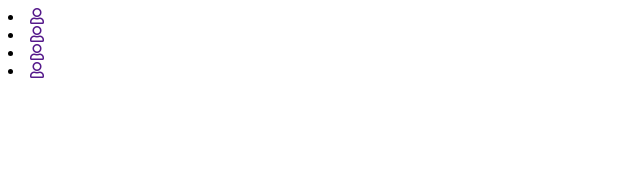
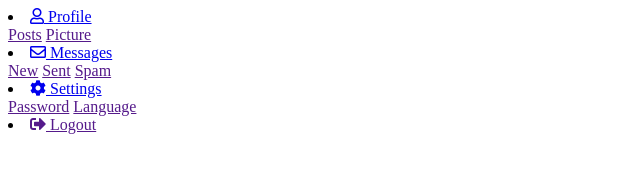
Before and after one commit to Annie-Huang/accordion-css-only, a website: page index.html in a window 1280 px wide. Shown: the whole page, without its empty margins (0-640 px from the left). Drawn offline with Linux system fonts and the light colour scheme.

Commit message:
Finish the html markup

```diff
--- a/index.html
+++ b/index.html
@@ -5,22 +5,48 @@
     <meta name="viewport"
           content="width=device-width, user-scalable=no, initial-scale=1.0, maximum-scale=1.0, minimum-scale=1.0">
     <meta http-equiv="X-UA-Compatible" content="ie=edge">
-    <link rel="stylesheet" href="https://cdnjs.cloudflare.com/ajax/libs/font-awesome/5.13.0/css/all.min.css" integrity="sha256-h20CPZ0QyXlBuAw7A+KluUYx/3pK+c7lYEpqLTlxjYQ=" crossorigin="anonymous" />
+    <link rel="stylesheet" href="https://cdnjs.cloudflare.com/ajax/libs/font-awesome/5.13.0/css/all.min.css"
+          integrity="sha256-h20CPZ0QyXlBuAw7A+KluUYx/3pK+c7lYEpqLTlxjYQ=" crossorigin="anonymous"/>
     <title>Document</title>
 </head>
 <body>
 <div class="menu">
-    <li class="menu-item"><a href="" class="btn"><i class="far fa-user"></i></a>
-        <div class="menu-item__sub"><a href=""></a><a href=""></a></div>
+    <li class="menu-item" id="profile">
+        <a href="#profile" class="btn">
+            <i class="far fa-user"></i>
+            Profile
+        </a>
+        <div class="menu-item__sub">
+            <a href="">Posts</a>
+            <a href="">Picture</a>
+        </div>
     </li>
-    <li class="menu-item"><a href="" class="btn"><i class="far fa-user"></i></a>
-        <div class="menu-item__sub"><a href=""></a><a href=""></a></div>
+    <li class="menu-item" id="messages">
+        <a href="#messages" class="btn">
+            <i class="far fa-envelope"></i>
+            Messages
+        </a>
+        <div class="menu-item__sub">
+            <a href="">New</a>
+            <a href="">Sent</a>
+            <a href="">Spam</a>
+        </div>
     </li>
-    <li class="menu-item"><a href="" class="btn"><i class="far fa-user"></i></a>
-        <div class="menu-item__sub"><a href=""></a><a href=""></a></div>
+    <li class="menu-item" id="settings">
+        <a href="#settings" class="btn">
+            <i class="fas fa-cog"></i>
+            Settings
+        </a>
+        <div class="menu-item__sub">
+            <a href="">Password</a>
+            <a href="">Language</a>
+        </div>
     </li>
-    <li class="menu-item"><a href="" class="btn"><i class="far fa-user"></i></a>
-        <div class="menu-item__sub"><a href=""></a><a href=""></a></div>
+    <li class="menu-item">
+        <a href="" class="btn">
+            <i class="fas fa-sign-out-alt"></i>
+            Logout
+        </a>
     </li>
 </div>
 
```
